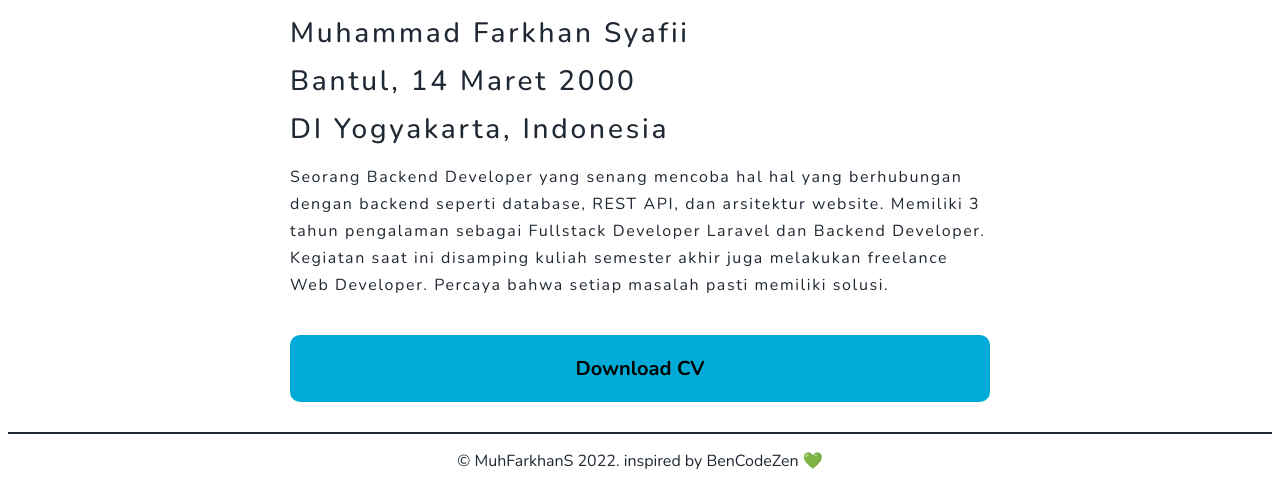
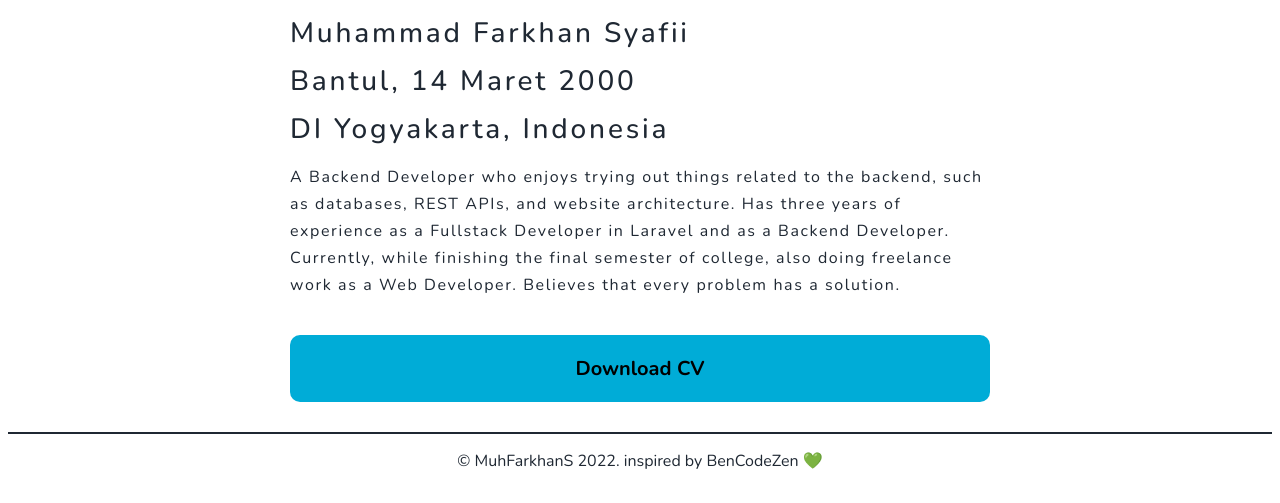
Before and after one commit to muhfarkhans/muhfarkhans-web, a plain HTML site: page about/index.html in a window 1280 px wide. Shown: the part 297-800 px from the top of the page. Drawn offline with nearby package versions, Linux system fonts and the light colour scheme.

Commit message:
change about description to english

```diff
--- a/about/index.html
+++ b/about/index.html
@@ -48,12 +48,12 @@
         <p class="about__subtitle">Bantul, 14 Maret 2000</p>
         <p class="about__subtitle">DI Yogyakarta, Indonesia</p>
         <p class="about__p">
-          Seorang Backend Developer yang senang mencoba hal hal yang berhubungan
-          dengan backend seperti database, REST API, dan arsitektur website.
-          Memiliki 3 tahun pengalaman sebagai Fullstack Developer Laravel dan
-          Backend Developer. Kegiatan saat ini disamping kuliah semester akhir
-          juga melakukan freelance Web Developer. Percaya bahwa setiap masalah
-          pasti memiliki solusi.
+          A Backend Developer who enjoys trying out things related to the
+          backend, such as databases, REST APIs, and website architecture. Has
+          three years of experience as a Fullstack Developer in Laravel and as a
+          Backend Developer. Currently, while finishing the final semester of
+          college, also doing freelance work as a Web Developer. Believes that
+          every problem has a solution.
         </p>
         <a href="/assets/pdf/CV-MuhammadFarkhanSyafii.pdf" download>
           <button class="about__button">Download CV</button>
```
